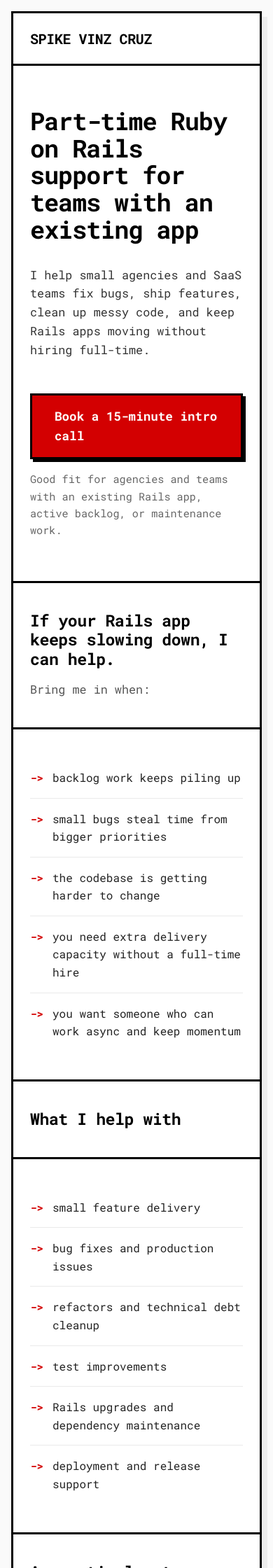
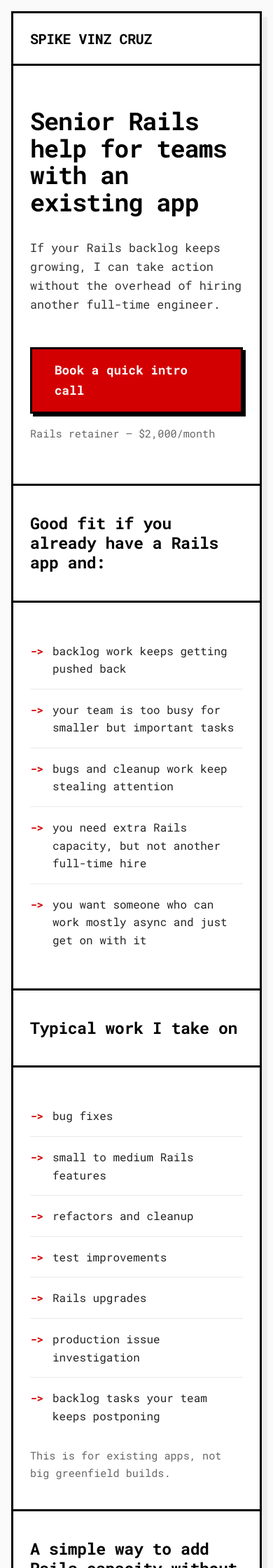
Before and after one commit to superspike7/spikevinz.com, a Jekyll site: the page built from index.html, in a window 390 px wide. Shown: the top 2240 px of the page at 70% size. Built offline with Jekyll 4.4.1, drawn with Linux system fonts in a browser that asks for light colours; some of the changed text lies outside the part shown.

Commit message:
improve landing page copy

```diff
--- a/assets/css/main.css
+++ b/assets/css/main.css
@@ -209,6 +209,89 @@
   color: #444;
 }
 
+.faq-section {
+  display: grid;
+  grid-template-columns: 1fr 1.5fr;
+  border-top: 3px solid #000000;
+  border-bottom: 3px solid #000000;
+}
+
+.faq-section:last-child {
+  border-bottom: 0;
+}
+
+.faq-header {
+  padding: 60px 40px;
+  border-right: 3px solid #000000;
+}
+
+.faq-header h2 {
+  font-size: 1.8rem;
+  line-height: 1.2;
+  letter-spacing: -0.02em;
+}
+
+.faq-content {
+  padding: 60px 40px;
+}
+
+.faq-item {
+  border: 3px solid #000000;
+  margin-bottom: 24px;
+  box-shadow: 4px 4px 0 #000000;
+  transition: all 0.15s ease;
+}
+
+.faq-item:last-child {
+  margin-bottom: 0;
+}
+
+.faq-item:hover {
+  transform: translate(2px, 2px);
+  box-shadow: 2px 2px 0 #000000;
+}
+
+.faq-item summary {
+  display: flex;
+  align-items: center;
+  justify-content: space-between;
+  padding: 20px 24px;
+  font-size: 1.15rem;
+  font-weight: 700;
+  color: #000000;
+  cursor: pointer;
+  list-style: none;
+  background: #ffffff;
+  position: relative;
+}
+
+.faq-item summary::-webkit-details-marker {
+  display: none;
+}
+
+.faq-item summary::after {
+  content: "+";
+  font-size: 1.5rem;
+  font-weight: 700;
+  color: #d30001;
+  line-height: 1;
+  transition: transform 0.15s ease;
+}
+
+.faq-item[open] summary::after {
+  content: "-";
+}
+
+.faq-item p {
+  padding: 0 24px 20px;
+  font-size: 1.05rem;
+  color: #444;
+  line-height: 1.6;
+  border-top: 1px solid #eaeaea;
+  margin-top: 0;
+  padding-top: 16px;
+}
+
 .pricing-box {
   padding: 80px 40px;
   text-align: center;
@@ -325,6 +408,35 @@
 
   .blog-link {
     margin: 20px 24px 0;
+  }
+
+  .faq-section {
+    grid-template-columns: 1fr;
+  }
+
+  .faq-header {
+    padding: 40px 24px;
+    border-right: 0;
+    border-bottom: 3px solid #000000;
+  }
+
+  .faq-header h2 {
+    font-size: 1.45rem;
+  }
+
+  .faq-content {
+    padding: 40px 24px;
+  }
+
+  .faq-item summary {
+    padding: 16px 20px;
+    font-size: 1.05rem;
+  }
+
+  .faq-item p {
+    padding: 0 20px 16px;
+    font-size: 1rem;
+    padding-top: 12px;
   }
 }
 
--- a/index.html
+++ b/index.html
@@ -8,94 +8,159 @@
 
 <main class="home-page">
   <section class="hero">
-    <h1>Part-time Ruby on Rails support for teams with an existing app</h1>
-    <p class="lead">I help small agencies and SaaS teams fix bugs, ship features, clean up messy code, and keep Rails apps moving without hiring full-time.</p>
+    <h1>Senior Rails help for teams with an existing app</h1>
+    <p class="lead">If your Rails backlog keeps growing, I can take action without the overhead of hiring another full-time engineer.</p>
 
     <div>
-      <a class="btn" href="https://calendly.com/spikevinz/15-min-intro-call" target="_blank" rel="noopener noreferrer">Book a 15-minute intro call</a>
-      <p class="action-note">Good fit for agencies and teams with an existing Rails app, active backlog, or maintenance work.</p>
+      <a class="btn" href="https://calendly.com/spikevinz/15-min-intro-call" target="_blank" rel="noopener noreferrer">Book a quick intro call</a>
+      <p class="action-note">Rails retainer — $2,000/month</p>
     </div>
   </section>
 
   <section class="grid-section">
     <div class="grid-header">
-      <h2>If your Rails app keeps slowing down, I can help.</h2>
-      <p>Bring me in when:</p>
+      <h2>Good fit if you already have a Rails app and:</h2>
     </div>
     <div class="grid-content">
       <ul class="styled-list">
-        <li>backlog work keeps piling up</li>
-        <li>small bugs steal time from bigger priorities</li>
-        <li>the codebase is getting harder to change</li>
-        <li>you need extra delivery capacity without a full-time hire</li>
-        <li>you want someone who can work async and keep momentum</li>
+        <li>backlog work keeps getting pushed back</li>
+        <li>your team is too busy for smaller but important tasks</li>
+        <li>bugs and cleanup work keep stealing attention</li>
+        <li>you need extra Rails capacity, but not another full-time hire</li>
+        <li>you want someone who can work mostly async and just get on with it</li>
       </ul>
     </div>
   </section>
 
   <section class="grid-section">
     <div class="grid-header">
-      <h2>What I help with</h2>
+      <h2>Typical work I take on</h2>
     </div>
     <div class="grid-content">
       <ul class="styled-list">
-        <li>small feature delivery</li>
-        <li>bug fixes and production issues</li>
-        <li>refactors and technical debt cleanup</li>
+        <li>bug fixes</li>
+        <li>small to medium Rails features</li>
+        <li>refactors and cleanup</li>
         <li>test improvements</li>
-        <li>Rails upgrades and dependency maintenance</li>
-        <li>deployment and release support</li>
+        <li>Rails upgrades</li>
+        <li>production issue investigation</li>
+        <li>backlog tasks your team keeps postponing</li>
+      </ul>
+      <p class="action-note">This is for existing apps, not big greenfield builds.</p>
+    </div>
+  </section>
+
+  <section class="grid-section">
+    <div class="grid-header">
+      <h2>A simple way to add Rails capacity without more overhead</h2>
+      <p>Step into your existing Rails app, understand the codebase, and help reduce drag with focused, prioritized work.</p>
+    </div>
+    <div class="grid-content">
+      <ul class="styled-list">
+        <li>async-first collaboration</li>
+        <li>low-overhead communication</li>
+        <li>focused on real work that keeps momentum</li>
+        <li>designed to fit into the workflow you already have</li>
       </ul>
     </div>
   </section>
 
   <section class="grid-section">
     <div class="grid-header">
-      <h2>A practical extra Rails hand</h2>
-      <p>I’m a Ruby on Rails developer who works well in existing codebases and helps teams make steady progress without unnecessary process or fluff.</p>
+      <h2>How it works</h2>
+    </div>
+    <div class="grid-content">
+      <ol class="steps">
+        <li>
+          <strong>We look at your app and backlog</strong>
+          <p>You show me what needs attention and what keeps getting delayed.</p>
+        </li>
+        <li>
+          <strong>I plug into your workflow</strong>
+          <p>GitHub, Linear, Trello, Slack—whatever you already use.</p>
+        </li>
+        <li>
+          <strong>I work through prioritized tasks</strong>
+          <p>I pick up useful work, communicate clearly, and keep things moving.</p>
+        </li>
+      </ol>
+    </div>
+  </section>
+
+  <section class="grid-section">
+    <div class="grid-header">
+      <h2>What this is</h2>
     </div>
     <div class="grid-content">
       <ul class="styled-list">
-        <li>4+ years building software with Ruby on Rails and related web technologies</li>
-        <li>experience shipping and maintaining full-stack production apps</li>
-        <li>strong with Rails, PostgreSQL, Hotwire, Sidekiq, Redis, and production debugging</li>
-        <li>comfortable with messy real-world codebases and async collaboration</li>
-        <li>based in the Philippines and available for remote part-time support</li>
+        <li>a monthly retainer for ongoing Rails help inside an existing production app</li>
+        <li>best for ongoing backlog work, bug fixes, cleanup, upgrades, and small to medium feature delivery</li>
       </ul>
     </div>
   </section>
 
   <section class="grid-section">
     <div class="grid-header">
-      <h2>How we start</h2>
+      <h2>What this is not</h2>
     </div>
     <div class="grid-content">
-      <ol class="steps">
-        <li>
-          <strong>Quick intro call</strong>
-          <p>We talk through your app, backlog, and where you need help.</p>
-        </li>
-        <li>
-          <strong>Small initial scope</strong>
-          <p>I begin with a focused set of bugs, features, or cleanup work.</p>
-        </li>
-        <li>
-          <strong>Ongoing part-time support</strong>
-          <p>If it fits, we continue on a simple monthly retainer.</p>
-        </li>
-      </ol>
+      <ul class="styled-list">
+        <li>not a fit for full-time availability</li>
+        <li>not built for daily meeting-heavy collaboration</li>
+        <li>not intended for large new builds</li>
+        <li>not default urgent everything-is-on-fire support (can scope separately)</li>
+      </ul>
+    </div>
+  </section>
+
+  <section class="grid-section">
+    <div class="grid-header">
+      <h2>What you can expect from me</h2>
+    </div>
+    <div class="grid-content">
+      <ul class="styled-list">
+        <li>clear written communication</li>
+        <li>careful work inside existing codebases</li>
+        <li>comfort working in messy real-world Rails apps</li>
+        <li>steady progress without a lot of hand-holding</li>
+      </ul>
+      <p class="action-note">I’m comfortable with Ruby on Rails, PostgreSQL, Hotwire, Sidekiq, Redis, deployment workflows, and production debugging.</p>
     </div>
   </section>
 
   <section class="pricing-box">
-    <h2>Part-time support from $1,000/month</h2>
-    <p>Simple monthly support for teams that need reliable Rails help without hiring full-time.</p>
-    <p class="pricing-note">Exact scope depends on your backlog, codebase, and expected availability.</p>
+    <h2>Rails retainer — $2,000/month</h2>
+    <p>Simple monthly support for teams that need reliable Rails help without adding another full-time seat.</p>
+    <p class="pricing-note">Scope depends on your backlog, codebase, and expected availability.</p>
   </section>
 
   <section class="cta-section">
     <h2>Need a reliable extra Rails hand?</h2>
-    <p>Best fit for small teams with an existing Rails app.</p>
-    <a class="btn" href="https://calendly.com/spikevinz/15-min-intro-call" target="_blank" rel="noopener noreferrer">Book a 15-minute intro call</a>
+    <p>This retainer keeps your priorities moving without the overhead of a full-time hire.</p>
+    <a class="btn" href="https://calendly.com/spikevinz/15-min-intro-call" target="_blank" rel="noopener noreferrer">Book a quick intro call</a>
+  </section>
+
+  <section class="faq-section">
+    <div class="faq-header">
+      <h2>FAQ</h2>
+    </div>
+    <div class="faq-content">
+      <details class="faq-item" open>
+        <summary>Is this unlimited?</summary>
+        <p>No—it's an ongoing monthly retainer for prioritized work within a reasonable capacity.</p>
+      </details>
+      <details class="faq-item" open>
+        <summary>Do you only work on Rails?</summary>
+        <p>This offer is mainly for Ruby on Rails apps and the usual surrounding stack.</p>
+      </details>
+      <details class="faq-item" open>
+        <summary>Do you build new apps from scratch?</summary>
+        <p>Not under this retainer. This is for existing apps. Bigger builds can be scoped separately.</p>
+      </details>
+      <details class="faq-item" open>
+        <summary>Do you join lots of meetings?</summary>
+        <p>No. This works best with async communication and a clear backlog.</p>
+      </details>
+    </div>
   </section>
 </main>
```
